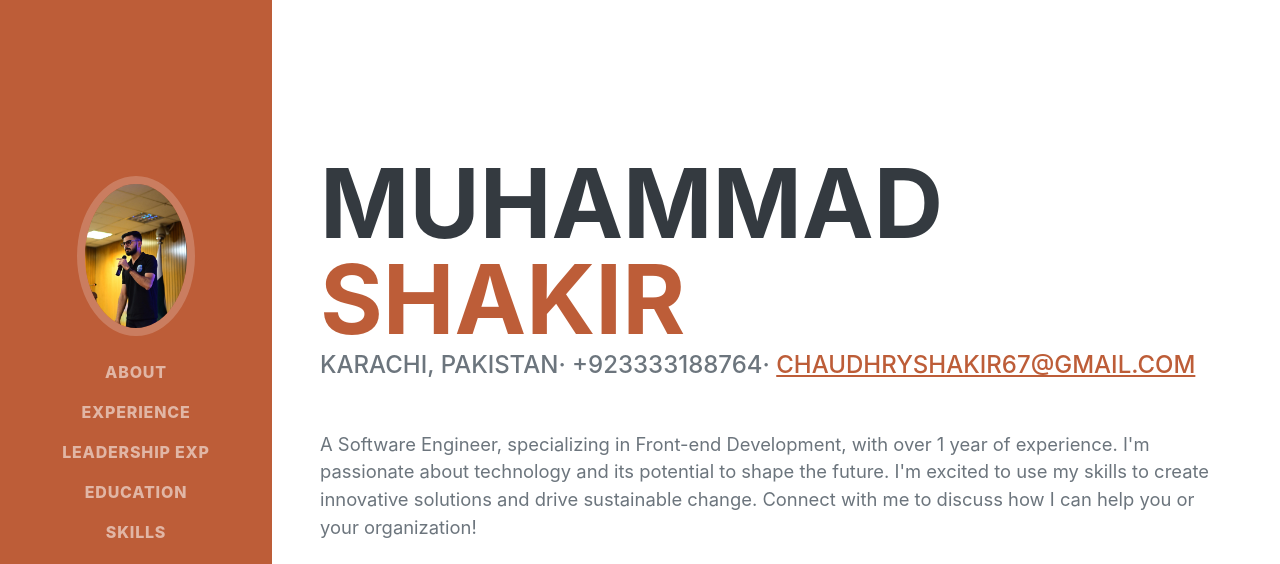
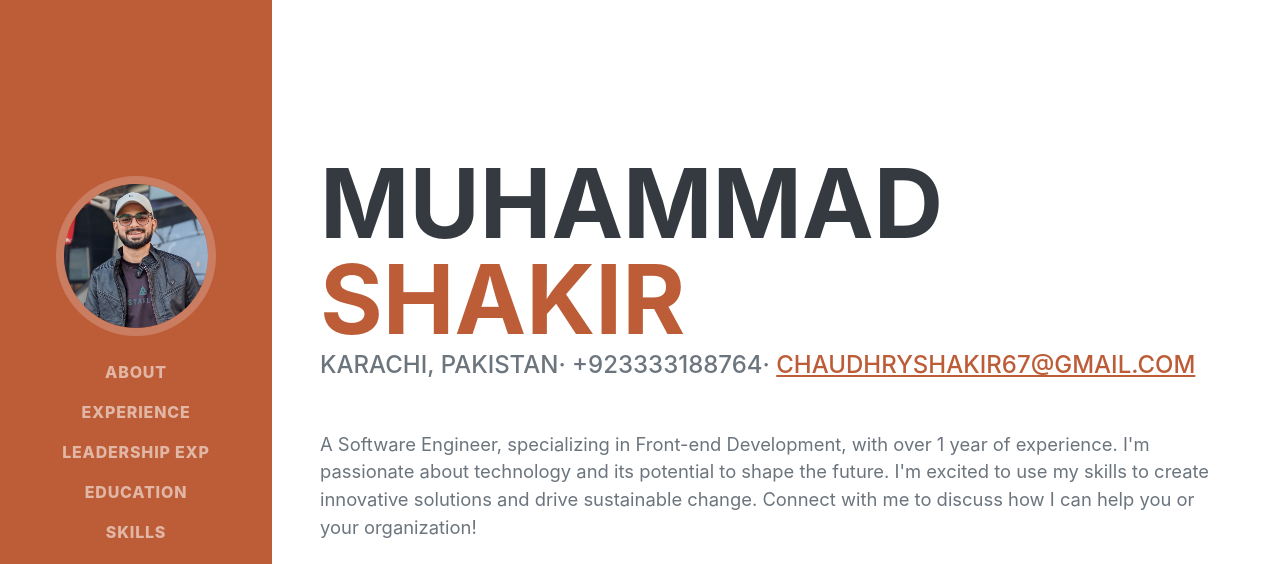
Before and after one commit to MuhammadShakir-dev/M.Shakir, a plain HTML site: page index.html in a window 1280 px wide. Shown: the top 564 px of the page. Drawn offline with nearby package versions, Linux system fonts and the light colour scheme; a script that the page names is missing; files whose address does not match are found by name; a web font is replaced by a local one.

Commit message:
Update index.html

```diff
--- a/index.html
+++ b/index.html
@@ -41,7 +41,7 @@
         <a class="navbar-brand js-scroll-trigger" href="#page-top">
             <span class="d-block d-lg-none">Muhammad Shakir</span>
             <span class="d-none d-lg-block"><img class="img-fluid img-profile rounded-circle mx-auto mb-2"
-                    src="rp.jpeg" alt="..." /></span>
+                    src="IMG_20231126_025149_510.jpg" alt="..." /></span>
         </a>
         <button class="navbar-toggler" type="button" data-bs-toggle="collapse" data-bs-target="#navbarResponsive"
             aria-controls="navbarResponsive" aria-expanded="false" aria-label="Toggle navigation"><span
```
